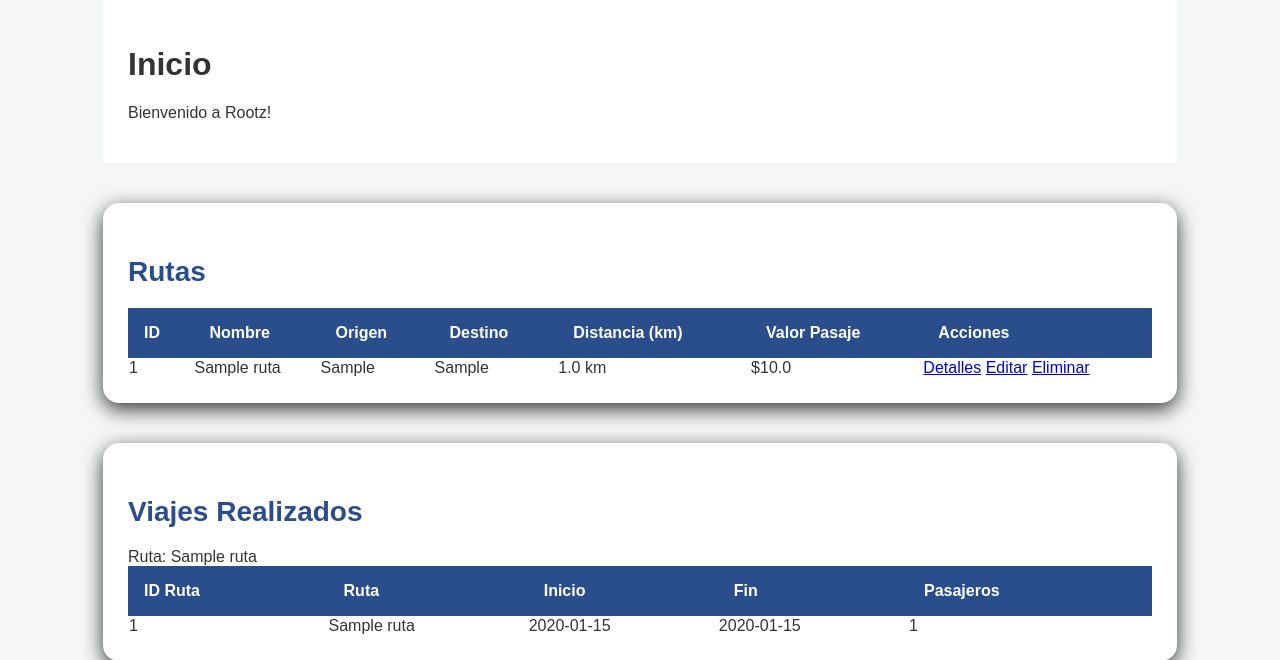
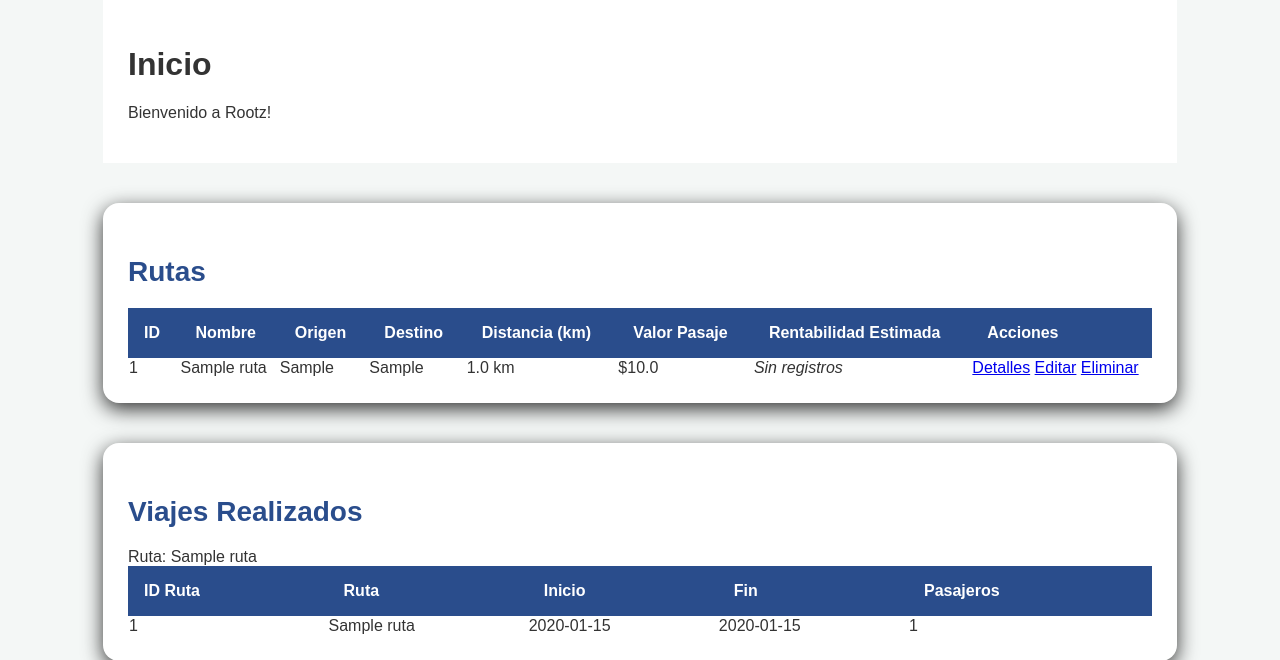
Before and after one commit to MartinBurga/ProjectIngenieriaWeb, a Flask app: page /index in a window 1280 px wide. Shown: the part 124-784 px from the top of the page. Run offline with Flask 3, Linux system fonts and the light colour scheme; the visitor is signed in with stand-in values (Sample User, id 1); tables that the repository leaves empty hold one stand-in row (values such as "Sample post"); some libraries are stand-ins or nearby versions.

Commit message:
Revision a modelo de Sarima e implementacion de costos y demostracion de rentabilidad

```diff
--- a/app.py
+++ b/app.py
@@ -1,4 +1,6 @@
 from dotenv import load_dotenv
+
+from services.pronostico_services import pronosticarRentabilidadRuta
 load_dotenv()
 from flask import Flask, render_template, Blueprint
 from utils.db import db
@@ -40,7 +42,55 @@ def home():
 def index():
     rutas = Ruta.query.all()
     total_viajes = sum(len(ruta.viajes) for ruta in rutas)
-    return render_template("index.html", rutas=rutas, total_viajes=total_viajes)
 
+    rentabilidad_rutas = {}
+
+    for ruta in rutas:
+
+        if not ruta.viajes:
+            continue
+
+        rentabilidad_ruta = {
+            "registros_semanales": []
+        }
+
+        for v in ruta.viajes:
+
+            costo = (
+                getattr(v.costos, "monto", None)
+                or getattr(v.costos, "valor", None)
+                or getattr(v.costos, "costo", None)
+                or getattr(v.costos, "total", None)
+                or 0
+            )
+
+            rentabilidad_ruta["registros_semanales"].append({
+                "fecha_fin": v.fechaFin,
+                "rentabilidad": (v.pasajerosSemanal * ruta.precio_pasaje) - costo
+            })
+
+        pronostico_ruta = pronosticarRentabilidadRuta(rentabilidad_ruta)
+
+        if (
+            pronostico_ruta["estado"] == "ok"
+            and pronostico_ruta["pronosticos"]
+        ):
+
+            promedio_futuro = sum(
+                p["rentabilidad_estimada"]
+                for p in pronostico_ruta["pronosticos"]
+            ) / len(pronostico_ruta["pronosticos"])
+
+            rentabilidad_rutas[ruta.idRuta] = {
+                "valor": promedio_futuro,
+                "es_rentable": promedio_futuro > 0
+            }
+
+    return render_template(
+        "index.html",
+        rutas=rutas,
+        total_viajes=total_viajes,
+        rentabilidad_rutas=rentabilidad_rutas
+    )
 if __name__ == "__main__":
     app.run(debug=True)
--- a/services/pronostico_services.py
+++ b/services/pronostico_services.py
@@ -98,9 +98,14 @@ def pronosticarRentabilidadRuta(
             "limite_superior": round(float(intervalo.iloc[1]), 2),
         })
 
+        promedio_futuro = sum(p["rentabilidad_estimada"] for p in pronosticos) / len(pronosticos)
+        rentabilidad = promedio_futuro > 0
+
     return {
-        "estado": "ok",
-        "mensaje": "Pronostico generado correctamente.",
-        "modelo": modelo_usado,
-        "pronosticos": pronosticos,
+    "estado": "ok",
+    "mensaje": "Pronostico generado correctamente.",
+    "modelo": modelo_usado,
+    "pronosticos": pronosticos,
+    "rentabilidad_futura": promedio_futuro,
+    "rentabilidad": rentabilidad,
     }
--- a/templates/index.html
+++ b/templates/index.html
@@ -19,6 +19,7 @@
                     <th>Destino</th>
                     <th>Distancia (km)</th>
                     <th>Valor Pasaje</th>
+                    <th>Rentabilidad Estimada</th>
                     <th>Acciones</th>
                 </tr>
             </thead>
@@ -31,6 +32,19 @@
                     <td>{{ ruta.destino }}</td>
                     <td>{{ ruta.distancia }} km</td>
                     <td>${{ ruta.precio_pasaje }}</td>
+                    <td>
+                        {% set r = rentabilidad_rutas.get(ruta.idRuta) %}
+
+                        {% if r %}
+                        {% if r.es_rentable %}
+                        <span style="color:green; font-weight:bold;">Rentable</span>
+                        {% else %}
+                        <span style="color:red; font-weight:bold;">No rentable</span>
+                        {% endif %}
+                        {% else %}
+                        <em>Sin registros</em>
+                        {% endif %}
+                    </td>
                     <td class="action-buttons">
                         <a href="{{ url_for('rutas.ver_detalle', id=ruta.idRuta) }}" class="btn btn-info">Detalles</a>
 
```
